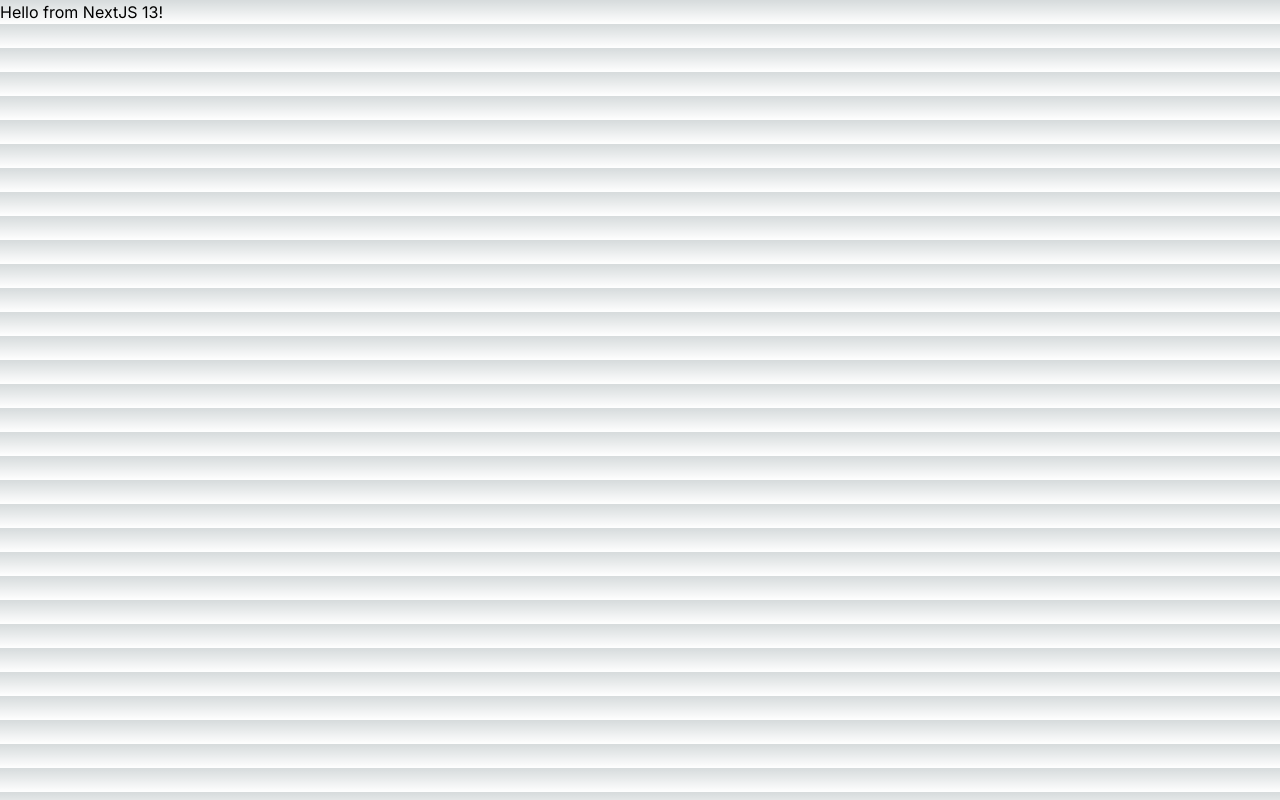
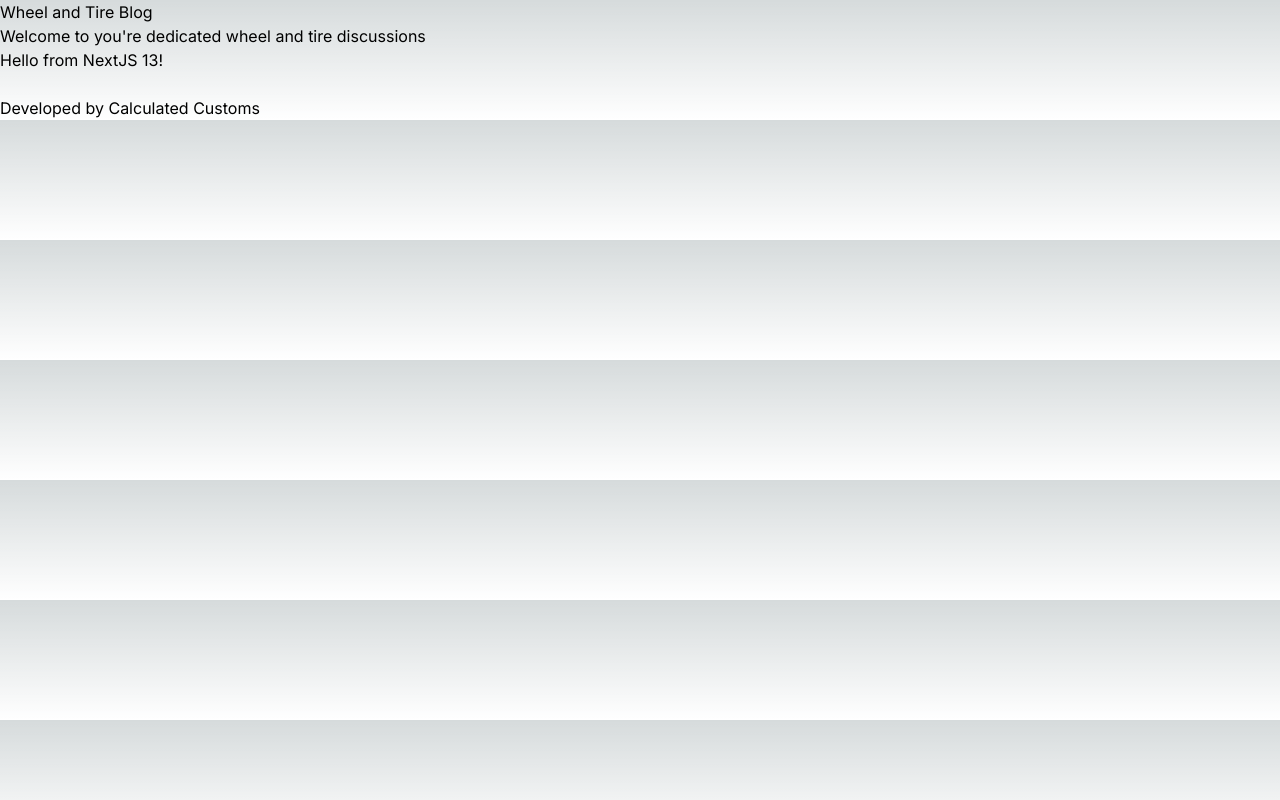
Before and after one commit to RamonJOrtega/wheel_and_tire_blog, a Next.js app: page / in a window 1280 px wide. Built offline with nearby package versions, Linux system fonts and the light colour scheme.

Commit message:
add header and footer elements to layout.tsx component

```diff
--- a/app/layout.tsx
+++ b/app/layout.tsx
@@ -13,10 +13,29 @@ export default function RootLayout({
 }: {
   children: React.ReactNode
 }) {
+  const header =
+    (<header>
+      <div>
+        <h1>Wheel and Tire Blog</h1>
+        <p>Welcome to you're dedicated wheel and tire discussions</p>
+      </div>
+    </header>)
+
+  const footer = (
+    <footer>
+      <div>
+        <br></br>
+        <h3>Developed by Calculated Customs</h3>
+      </div>
+    </footer>
+  )
   return (
     <html lang="en">
       <head />
-      <body className={inter.className}>{children}</body>
+      <body className={inter.className}>
+        {header}
+        {children}</body>
+        {footer}
     </html>
   )
 }
```
